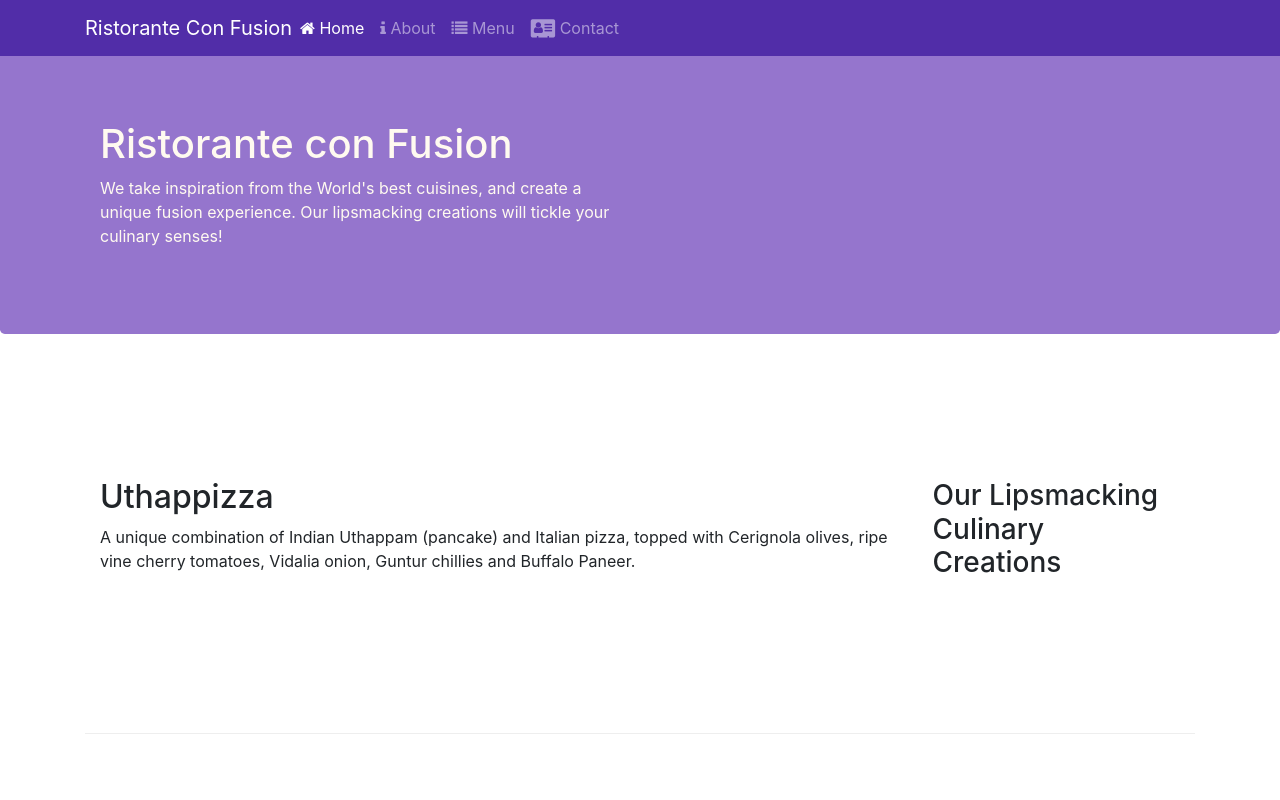
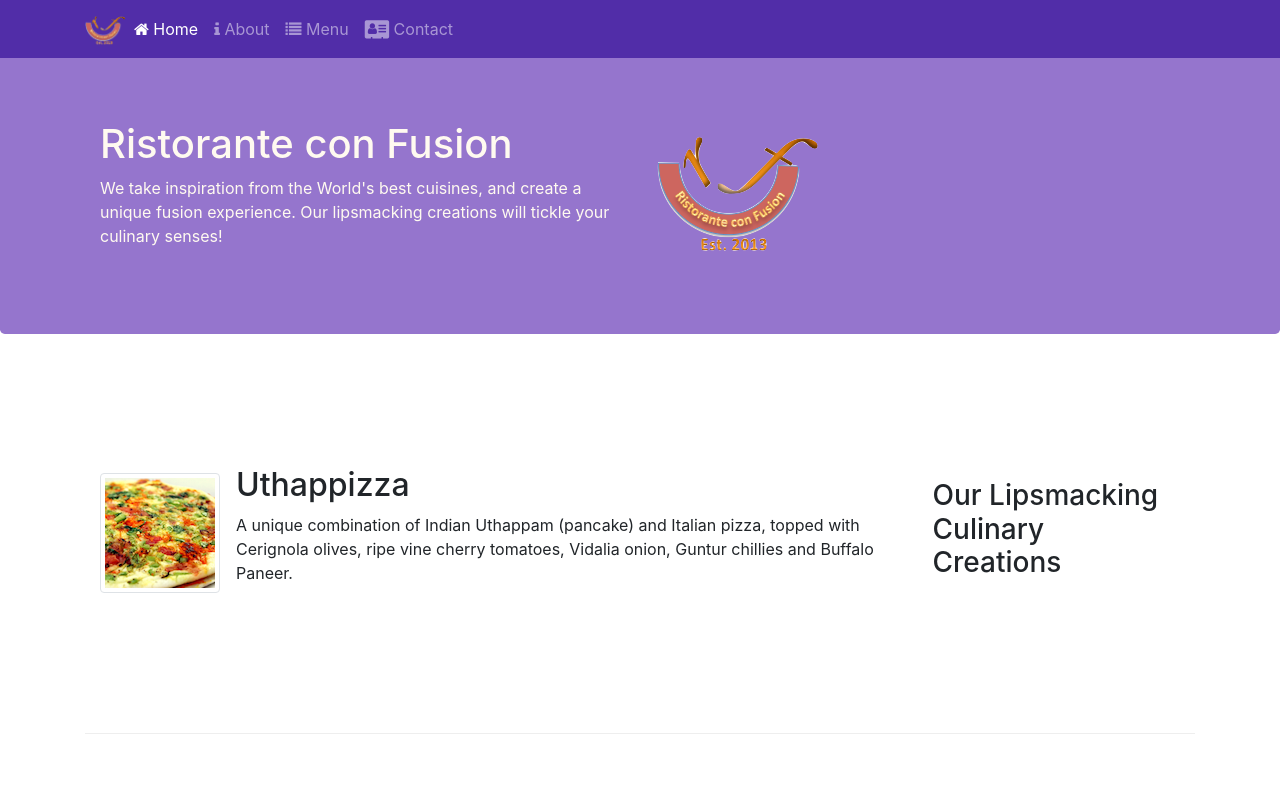
Before and after one commit to rishittripathi-therocking/Intro-to-Bootstrap, a website: page index.html in a window 1280 px wide. Shown: the top 800 px of the page. Drawn offline with nearby package versions, Linux system fonts and the light colour scheme.

Commit message:
Images and Media

```diff
--- a/index.html
+++ b/index.html
@@ -21,7 +21,7 @@
             <button class="navbar-toggler" type="button" data-toggle="collapse" data-target="#Navbar">
                 <span class="navbar-toggler-icon"></span>
             </button>
-            <a class="navbar-brand mr-auto" href="./index.html">Ristorante Con Fusion</a>
+            <a class="navbar-brand mr-auto" href="./index.html"><img src="img/logo.png" height="30" width="41"></a>
             <div id="Navbar" class="collapse navbar-collapse" >
 
                 <ul class="navbar-nav mr-auto">
@@ -43,7 +43,8 @@
                     <h1>Ristorante con Fusion</h1>
                     <p>We take inspiration from the World's best cuisines, and create a unique fusion experience. Our lipsmacking creations will tickle your culinary senses!</p>
                 </div>
-                <div class="col-12 col-sm">
+                <div class="col-12 col-sm align-self-center">
+                    <img src="img/logo.png" class="img img-fluid">
                 </div>
             </div>
         </div>
@@ -55,8 +56,15 @@
                 <h3>Our Lipsmacking Culinary Creations</h3>
             </div>
             <div class="col col-sm order-sm-first col-md">
-                <h2>Uthappizza</h2>
-                <p>A unique combination of Indian Uthappam (pancake) and Italian pizza, topped with Cerignola olives, ripe vine cherry tomatoes, Vidalia onion, Guntur chillies and Buffalo Paneer.</p>
+                <div class="media">
+                    <img class="d-flex mr-3 img-thumbnail align-self-center" src="img/uthappizza.png" alt="uthapizza">
+                    <div class="mead-body">
+                        <h2 class="mt-0">Uthappizza</h2>
+                        <p>A unique combination of Indian Uthappam (pancake) and Italian pizza, topped with Cerignola olives, ripe vine cherry tomatoes, Vidalia onion, Guntur chillies and Buffalo Paneer.</p>
+                    </div>
+
+                </div>
+
             </div>
         </div>
 
@@ -76,9 +84,15 @@
                 <h3>Meet our Culinary Specialists</h3>
             </div>
             <div class="col col-sm order-sm-first col-md">
-                <h2>Alberto Somayya</h2>
-                <h4>Executive Chef</h4>
-                <p>Award winning three-star Michelin chef with wide International experience having worked closely with whos-who in the culinary world, he specializes in creating mouthwatering Indo-Italian fusion experiences. </p>
+                <div class="media">
+                    <img class="d-flex mr-3 align-self-center img-thumbnail" src="img/alberto.png" alt="alberto">
+                    <div class="media-body">
+                        <h2 class="mt-0">Alberto Somayya</h2>
+                        <h4>Executive Chef</h4>
+                        <p>Award winning three-star Michelin chef with wide International experience having worked closely with whos-who in the culinary world, he specializes in creating mouthwatering Indo-Italian fusion experiences. </p>
+                    </div>
+                </div>
+
             </div>
         </div>
     </div>
```
Also changed, not shown: aboutus.html (+3 -2 lines), contactus.html (+3 -2 lines), img/alberto.png (added), img/buffet.png (added), img/logo.png (added), img/uthappizza.png (added), 1 other file.
